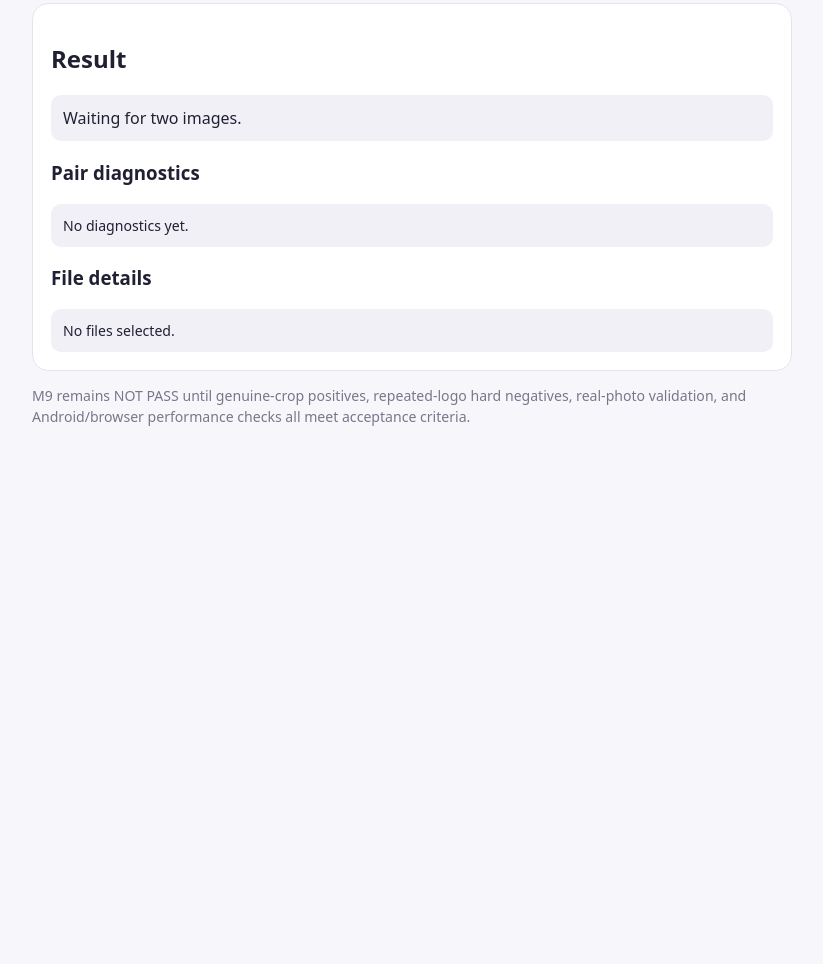
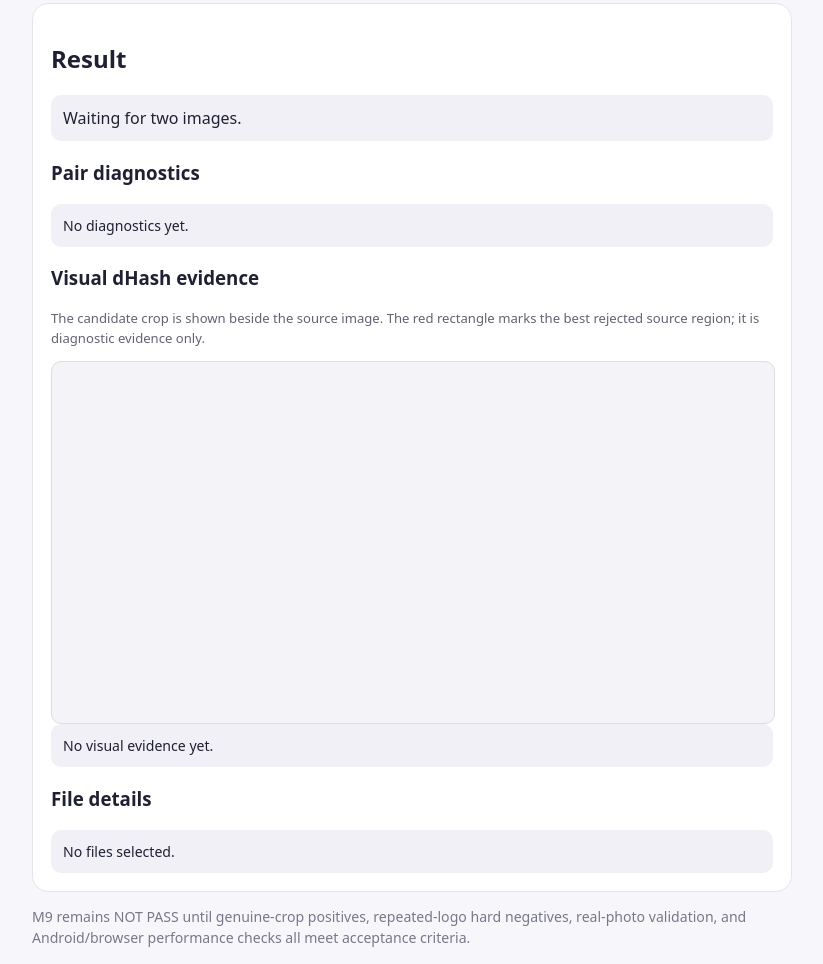
Before and after one commit to Sharmabasu098/Mobile-Freedom, a website built with Vite: page m9-crop-regression.html in a window 1280 px wide. Shown: the part 485-1449 px from the top of the page, without its empty margins (228-1051 px from the left). Before the commit the page ends 966 px from the top, so only its background shows below. Built offline with nearby package versions, Linux system fonts and the light colour scheme.

Commit message:
test(m9): add visual crop evidence panel

```diff
--- a/m9-crop-regression.html
+++ b/m9-crop-regression.html
@@ -22,6 +22,8 @@
     .small { font-size: .88rem; }
     .notice { border-left: 4px solid #e2a52c; padding-left: 12px; }
     .muted { color: #77778a; }
+    #m9-visual-preview { width: 100%; display: block; border: 1px solid #ddd; border-radius: 10px; background: #f4f4f8; }
+    .preview-note { font-size: .82rem; color: #626274; }
   </style>
 </head>
 <body>
@@ -44,6 +46,10 @@
     <div id="m9-status" class="result" role="status" aria-live="polite">Waiting for two images.</div>
     <h3>Pair diagnostics</h3>
     <div id="m9-diagnostics" class="result small">No diagnostics yet.</div>
+    <h3>Visual dHash evidence</h3>
+    <p class="preview-note">The candidate crop is shown beside the source image. The red rectangle marks the best rejected source region; it is diagnostic evidence only.</p>
+    <canvas id="m9-visual-preview" width="720" height="360" hidden></canvas>
+    <div id="m9-visual-caption" class="result small">No visual evidence yet.</div>
     <h3>File details</h3>
     <div id="m9-files-info" class="result small">No files selected.</div>
   </section>
```
